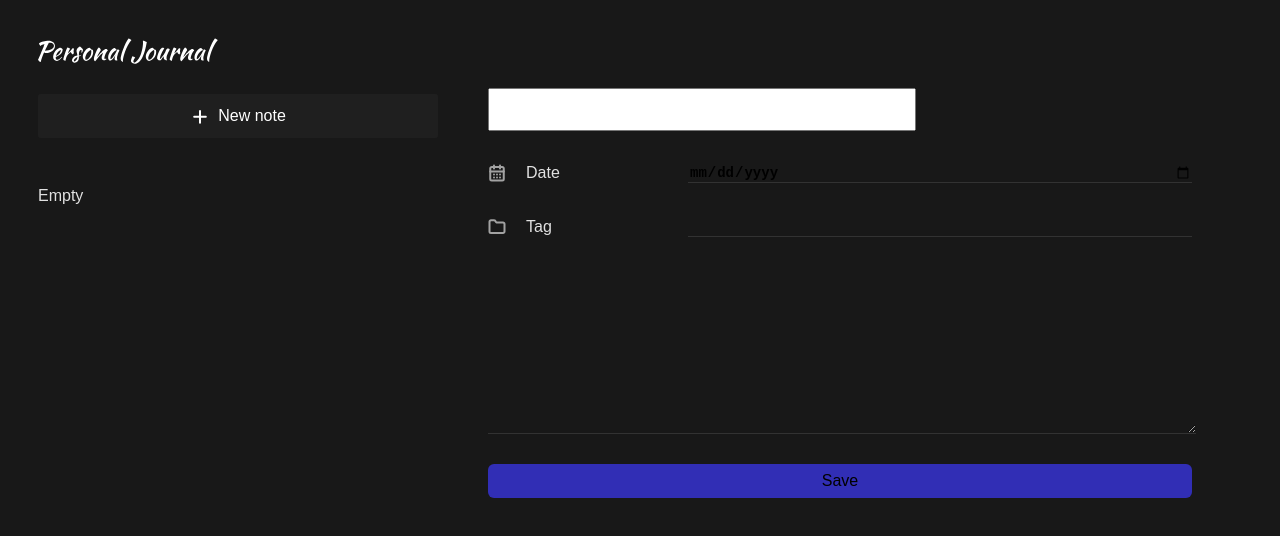
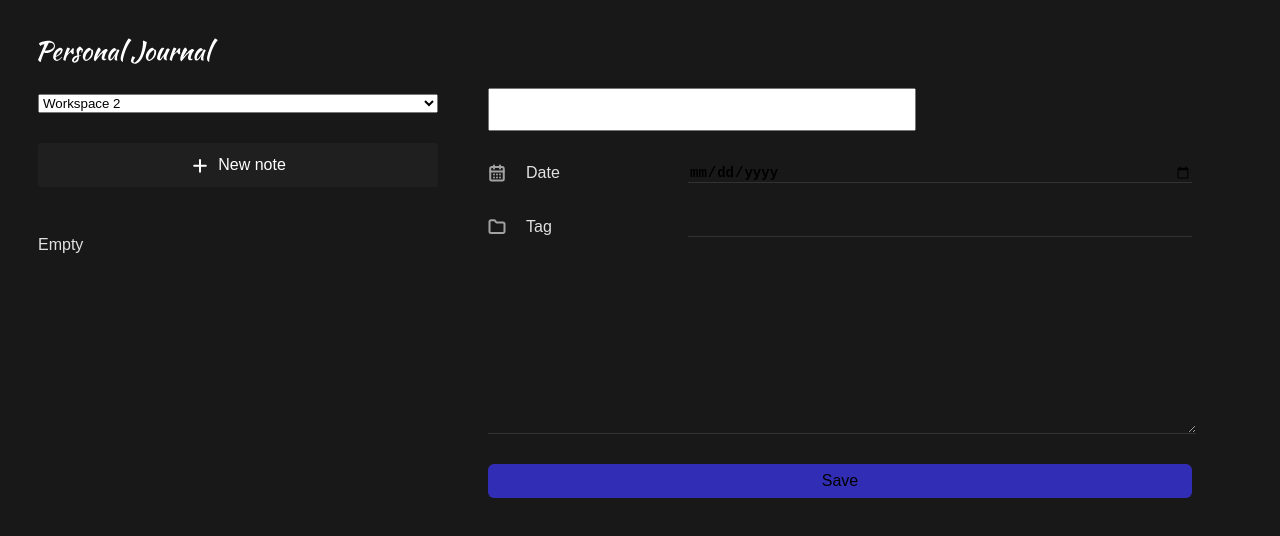
Before and after one commit to taratichenkodmitri/notes, a React (Vite) app: page / in a window 1280 px wide. Shown: the top 536 px of the page. Built offline with nearby package versions, Linux system fonts and the light colour scheme.

Commit message:
[+] add workspaces with React context

```diff
--- a/src/App.jsx
+++ b/src/App.jsx
@@ -6,6 +6,7 @@ import NotesList from './components/NotesList/NotesList';
 import Body from './layout/Body/Body';
 import LeftPanel from './layout/LeftPanel/LeftPanel';
 import useLocalStorage from './hooks/localStorage.hook';
+import { WorkspaceContextProvider } from './context/workspace.context';
 
 const formatNotes = (notes) => {
   if (!notes) return [];
@@ -26,11 +27,13 @@ function App() {
         title: createdNote.title,
         text: createdNote.text,
         date: new Date(createdNote.date),
+        workspaceId: createdNote.workspaceId,
       },
     ]);
   };
 
   return (
+    <WorkspaceContextProvider>
       <div className="app">
         <LeftPanel>
           <Header />
@@ -41,6 +44,7 @@ function App() {
           <NoteForm onAddNote={addNote}></NoteForm>
         </Body>
       </div>
+    </WorkspaceContextProvider>
   );
 }
 
--- a/src/components/Header/Header.jsx
+++ b/src/components/Header/Header.jsx
@@ -1,12 +1,16 @@
+import SelectWorkspace from '../SelectWorkspace/SelectWorkspace';
 import './Header.css';
 
 const Header = () => {
   return (
+   <>
     <img
       src="./logo.svg"
       alt="logo"
       className={'header'}
     />
+    <SelectWorkspace/>
+   </>
   );
 };
 
--- a/src/components/NoteForm/NoteForm.jsx
+++ b/src/components/NoteForm/NoteForm.jsx
@@ -1,12 +1,14 @@
-import { useEffect, useReducer, useRef } from 'react';
+import { useContext, useEffect, useReducer, useRef } from 'react';
 import Button from '../Button/Button';
 import cn from 'classnames';
 import styles from './NoteForm.module.css';
 import { INITIAL_STATE, formReducer } from './NoteForm.state';
+import { WorkspaceContext } from '../../context/workspace.context';
 
 const NoteForm = ({ onAddNote }) => {
   const [formState, dispatchForm] = useReducer(formReducer, INITIAL_STATE);
   const { isValid, values, isFormReadyToSubmit } = formState;
+  const { workspaceId } = useContext(WorkspaceContext);
   const titleReference = useRef();
   const dateReference = useRef();
   const textReference = useRef();
@@ -50,6 +52,10 @@ const NoteForm = ({ onAddNote }) => {
     }
   }, [isFormReadyToSubmit, values, onAddNote]);
 
+  useEffect(() => {
+    dispatchForm({ type: 'SET_VALUE', payload: { workspaceId } });
+  }, [workspaceId]);
+
   const addNote = (event) => {
     event.preventDefault();
     dispatchForm({ type: 'SUBMIT' });
@@ -57,10 +63,9 @@ const NoteForm = ({ onAddNote }) => {
 
   const onInputChange = (event) => {
     dispatchForm({
-      type: 'CHANGE_INPUT_VALUE',
+      type: 'SET_VALUE',
       payload: {
-        name: event.target.name,
-        value: event.target.value,
+        [event.target.name]: event.target.value,
       },
     });
   };
--- a/src/components/NoteForm/NoteForm.state.js
+++ b/src/components/NoteForm/NoteForm.state.js
@@ -33,12 +33,12 @@ export function formReducer(state, action) {
         isFormReadyToSubmit: Object.values(isValid).every((item) => item === true),
       };
     }
-    case 'CHANGE_INPUT_VALUE': {
+    case 'SET_VALUE': {
       return {
         ...state,
         values: {
           ...state.values,
-          [action.payload.name]: action.payload.value,
+          ...action.payload,
         },
       };
     }
--- a/src/components/NotesList/NotesList.jsx
+++ b/src/components/NotesList/NotesList.jsx
@@ -1,7 +1,11 @@
 import './NotesList.css';
 import Note from '../Note/Note';
+import { useContext } from 'react';
+import { WorkspaceContext } from '../../context/workspace.context';
 
 const NotesList = ({ notes }) => {
+  const { workspaceId } = useContext(WorkspaceContext);
+
   if (notes.length === 0) return <p>Empty</p>;
 
   const sortNotes = (a, b) => {
@@ -10,7 +14,10 @@ const NotesList = ({ notes }) => {
 
   return (
     <div className={'notes-list'}>
-      {notes.sort(sortNotes).map((note) => (
+      {notes
+        .filter((note) => note.workspaceId === workspaceId)
+        .sort(sortNotes)
+        .map((note) => (
           <Note
             key={note.id}
             title={note.title}
--- /dev/null
+++ b/src/components/SelectWorkspace/SelectWorkspace.css
@@ -0,0 +1,3 @@
+.select-workspace {
+
+}
--- /dev/null
+++ b/src/components/SelectWorkspace/SelectWorkspace.jsx
@@ -0,0 +1,24 @@
+import { useContext } from 'react';
+import './SelectWorkspace.css';
+import { WorkspaceContext } from '../../context/workspace.context';
+
+const SelectWorkspace = () => {
+  const { workspaceId, setWorkspaceId } = useContext(WorkspaceContext);
+
+  const changeWorkspace = (event) => {
+    setWorkspaceId(Number(event.target.value));
+  };
+
+  return (
+    <select
+      className={'select-workspace'}
+      value={workspaceId}
+      onChange={changeWorkspace}
+    >
+      <option value="1">Workspace 1</option>
+      <option value="2">Workspace 2</option>
+    </select>
+  );
+};
+
+export default SelectWorkspace;
--- /dev/null
+++ b/src/context/workspace.context.jsx
@@ -0,0 +1,9 @@
+import { createContext, useState } from 'react';
+
+export const WorkspaceContext = createContext({ workspaceId: 2 });
+
+export const WorkspaceContextProvider = ({ children }) => {
+  const [workspaceId, setWorkspaceId] = useState(2);
+
+  return <WorkspaceContext.Provider value={{ workspaceId, setWorkspaceId }}>{children}</WorkspaceContext.Provider>;
+};
```
Lines whose indentation alone changed are shown as unchanged.
